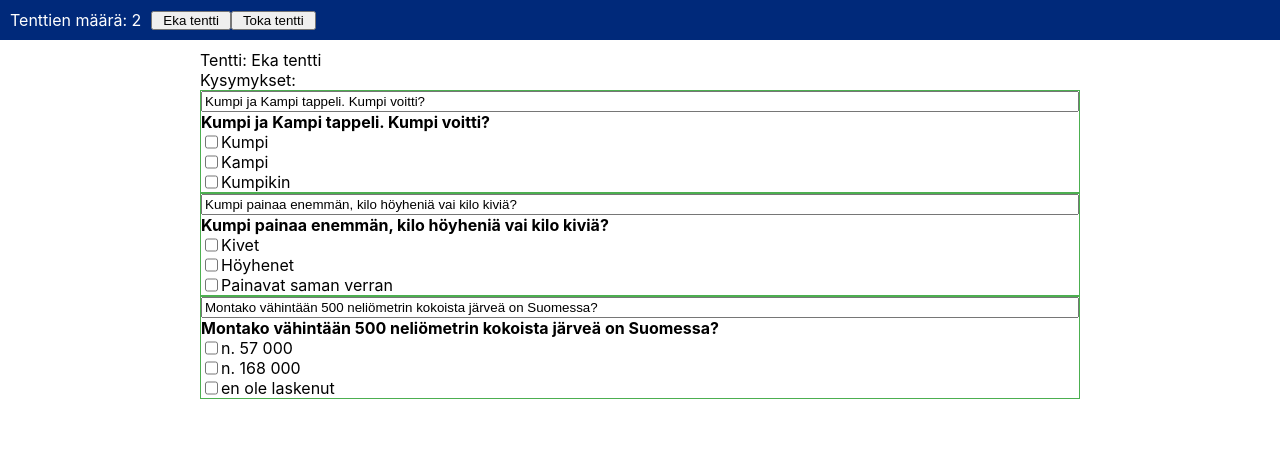
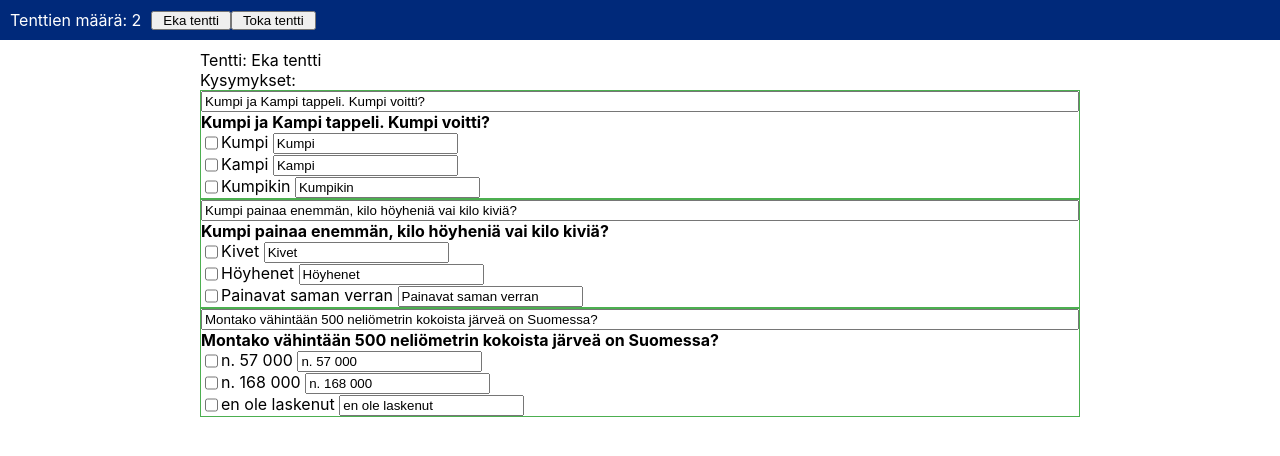
Before and after one commit to heivil/FullStack2022, a React (Create React App) app in the folder tentti-sovellus/: page / in a window 1280 px wide. Shown: the top 456 px of the page. Built offline with nearby package versions, Linux system fonts and the light colour scheme.

Commit message:
Vastausten muuttaminen Reducer funktiolla

```diff
--- a/tentti-sovellus/src/App.js
+++ b/tentti-sovellus/src/App.js
@@ -35,15 +35,16 @@ const App = () => {
 
   function reducer(state, action) {
     switch (action.type) {
-/*        case 'VASTAUS_MUUTTUI':
+       case 'VASTAUS_MUUTTUI':
         const uusiVastaus = action.payload.vastaus
-        const vastauksetKopio =
-        return {...state, nimi: action.payload.nimi}; */
+        const tentitKopio1 = {...state}
+        tentitKopio1[tenttiNumero].kysymykset[action.payload.kysymysIndex].vastaukset[action.payload.vastausIndex] = uusiVastaus
+        return {...state, nimi: action.payload.nimi};
       case 'KYSYMYS_MUUTTUI':
-        let uusiKysymys = action.payload.kysymys
-        let tentitKopio = {...state}
-        tentitKopio[tenttiNumero].kysymykset[action.payload.kysymysIndex].kysymys = uusiKysymys
-        return tentitKopio
+        const uusiKysymys = action.payload.kysymys
+        const tentitKopio2 = {...state}
+        tentitKopio2[tenttiNumero].kysymykset[action.payload.kysymysIndex].kysymys = uusiKysymys
+        return tentitKopio2
       default:
         throw new Error("Reduceriin tultiin oudosti.");
     }
--- a/tentti-sovellus/src/Kysymys.js
+++ b/tentti-sovellus/src/Kysymys.js
@@ -11,7 +11,7 @@ const Kysymys = (props) => {
         tentti: props.tentti
       }})}} value = {props.kysymys.kysymys}/>
       <div> {props.kysymys.kysymys} </div>
-            {props.kysymys.vastaukset.map((vastaus, index) => <div key={index}> <Vastaus vastaus = {vastaus}/> </div>)}
+            {props.kysymys.vastaukset.map((vastaus, index) => <div key={index}> <Vastaus vastaus = {vastaus} dispatch = {props.dispatch} kysymysIndex = {props.kysymysIndex} vastausIndex = {index}/> </div>)}
     </div>
   );
 }
--- a/tentti-sovellus/src/Vastaus.js
+++ b/tentti-sovellus/src/Vastaus.js
@@ -2,7 +2,13 @@ const Vastaus = (props) => {
   return (
     <div className="Vastaus">
       <input type="checkbox"></input>
-      <div> {props.vastaus} </div>
+      <div> {props.vastaus} <input type = "text" onChange={(event) =>
+        {props.dispatch({type: 'VASTAUS_MUUTTUI',
+        payload: {
+          vastaus: event.target.value,
+          vastausIndex : props.vastausIndex,
+          kysymysIndex: props.kysymysIndex
+        }})}} value = {props.vastaus}/></div>
     </div>
   );
 }
```
